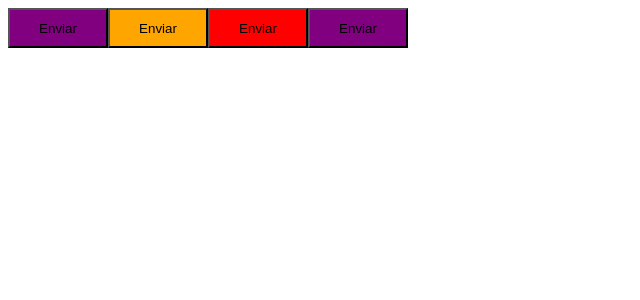
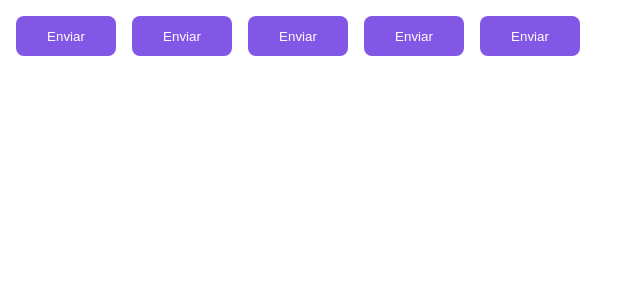
Before and after one commit to Alessandra-Nastassja/timer, a React (Vite) app: page / in a window 1280 px wide. Shown: the top 300 px of the page, without its empty margins (0-640 px from the left). Built offline with nearby package versions, Linux system fonts and the light colour scheme.

Commit message:
feat: undestand styled compoments

```diff
--- a/src/App.tsx
+++ b/src/App.tsx
@@ -1,12 +1,17 @@
+import { ThemeProvider } from "styled-components";
+
 import { Button } from "./components/Button";
+
+import { defaultTheme } from "./styles/themes/default";
 
 export function App() {
   return (
-    <>
-      <Button color="primary" />
-      <Button color="secondary" />
-      <Button color="danger" />
+    <ThemeProvider theme={defaultTheme}>
+      <Button variant="primary" />
+      <Button variant="secondary" />
+      <Button variant="success" />
+      <Button variant="danger" />
       <Button />
-    </>
+    </ThemeProvider>
   )
 }
--- a/src/components/Button.module.css
+++ /dev/null
@@ -1,20 +0,0 @@
-.button {
-  width: 100px;
-  height: 40px;
-}
-
-.primary {
-  background: purple;
-}
-
-.secondary {
-  background: orange;
-}
-
-.danger {
-  background: red;
-}
-
-.success {
-  background: green;
-}
--- /dev/null
+++ b/src/components/Button.styles.ts
@@ -0,0 +1,30 @@
+import styled, {css} from 'styled-components';
+
+export type ButtonVariant = 'primary' | 'secondary' | 'danger' | 'success';
+
+interface ButtonContainerProps {
+  variant: ButtonVariant;
+}
+
+const buttonVariants = {
+  primary: 'purple',
+  secondary: 'orange',
+  danger: 'red',
+  success: 'green'
+}
+
+export const ButtonContainer = styled.button<ButtonContainerProps>`
+  width: 100px;
+  height: 40px;
+  border-radius: 8px;
+  border: 0;
+  margin: 8px;
+
+  background-color: ${props => props.theme.primary};
+  color: ${props => props.theme.white};
+
+  /* ${props => {
+    return css`
+      background-color: ${buttonVariants[props.variant]}`
+  }} */
+`;
--- a/src/components/Button.tsx
+++ b/src/components/Button.tsx
@@ -1,9 +1,9 @@
-import styles from './Button.module.css';
+import { ButtonContainer, ButtonVariant } from "./Button.styles";
 
 interface ButtonProps {
-  color?: 'primary' | 'secondary' | 'danger' | 'sucess';
+  variant?: ButtonVariant;
 }
 
-export function Button( { color = 'primary' }: ButtonProps) {
-  return <button className={`${styles.button} ${styles[color]}`} >Enviar</button>
+export function Button({ variant = 'primary' }: ButtonProps) {
+  return <ButtonContainer variant={variant}>Enviar</ButtonContainer>
 }
--- /dev/null
+++ b/src/styles/themes/default.ts
@@ -0,0 +1,5 @@
+export const defaultTheme = {
+  white: '#fff',
+  primary: '#8257e6',
+  secondary: 'orange'
+}
```
